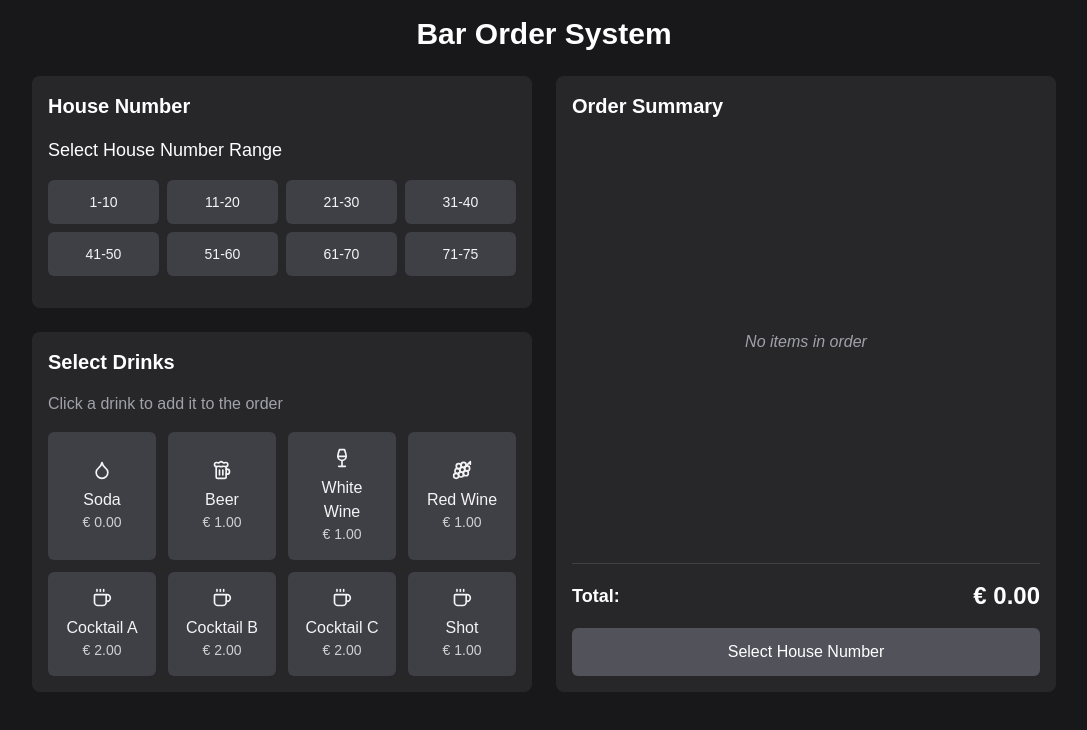
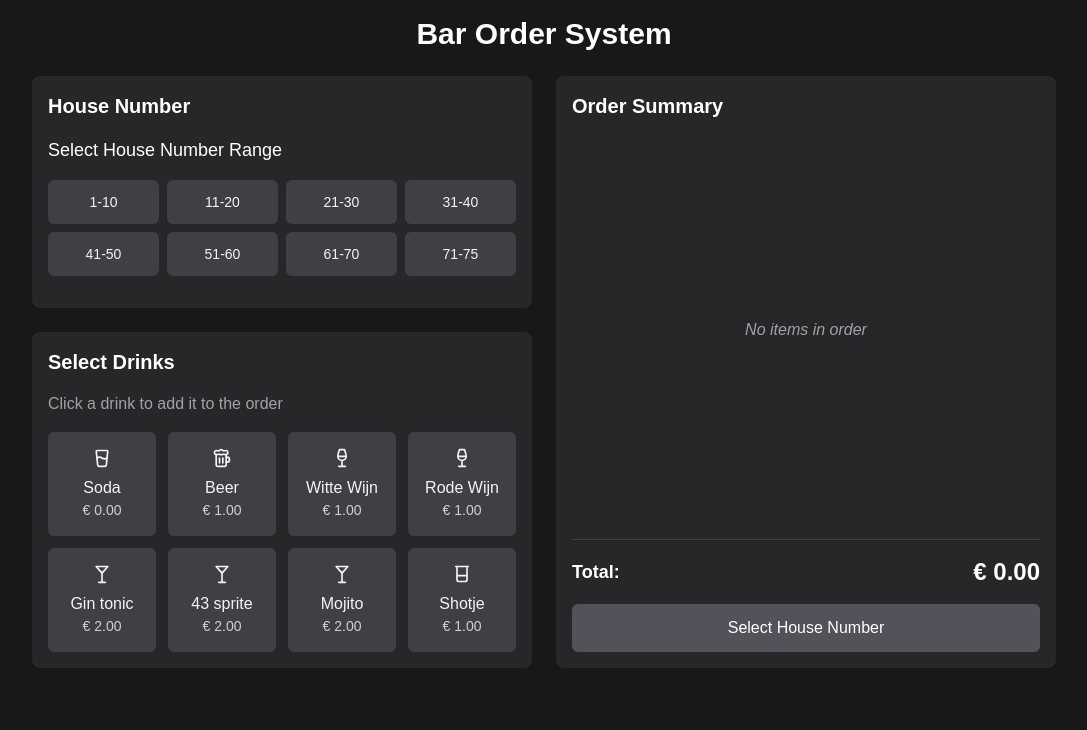
Before and after one commit to gijsvanzon/bar-order-system, a Next.js app: page / in a window 1280 px wide. Shown: the top 730 px of the page, without its empty margins (96-1183 px from the left). Built offline with nearby package versions, Linux system fonts and the light colour scheme.

Commit message:
right icons

```diff
--- a/components/order-system.tsx
+++ b/components/order-system.tsx
@@ -7,9 +7,9 @@ import {
   Beer,
   Coffee,
   Wine,
-  Grape,
-  CoffeeIcon as Cocktail,
-  Droplet,
+  GlassWater,
+  Martini as Cocktail,
+  Beaker as Shot,
 } from "lucide-react";
 import DrinkSelector from "./drink-selector";
 import OrderSummary from "./order-summary";
@@ -39,39 +39,49 @@ export interface OrderItem {
 }
 
 const DRINKS: Drink[] = [
-  { id: "soda", name: "Soda", price: 0, icon: <Droplet className="h-5 w-5" /> },
+  {
+    id: "soda",
+    name: "Soda",
+    price: 0,
+    icon: <GlassWater className="h-5 w-5" />,
+  },
   { id: "beer", name: "Beer", price: 1, icon: <Beer className="h-5 w-5" /> },
   {
     id: "whiteWine",
-    name: "White Wine",
+    name: "Witte Wijn",
     price: 1,
     icon: <Wine className="h-5 w-5" />,
   },
   {
     id: "redWine",
-    name: "Red Wine",
+    name: "Rode Wijn",
     price: 1,
-    icon: <Grape className="h-5 w-5" />,
+    icon: <Wine className="h-5 w-5" />,
   },
   {
     id: "cocktailA",
-    name: "Cocktail A",
+    name: "Gin tonic",
     price: 2,
     icon: <Cocktail className="h-5 w-5" />,
   },
   {
     id: "cocktailB",
-    name: "Cocktail B",
+    name: "43 sprite",
     price: 2,
     icon: <Cocktail className="h-5 w-5" />,
   },
   {
     id: "cocktailC",
-    name: "Cocktail C",
+    name: "Mojito",
     price: 2,
     icon: <Cocktail className="h-5 w-5" />,
   },
-  { id: "shot", name: "Shot", price: 1, icon: <Coffee className="h-5 w-5" /> },
+  {
+    id: "shot",
+    name: "Shotje",
+    price: 1,
+    icon: <Shot className="h-5 w-5" />,
+  },
 ];
 
 export default function OrderSystem() {
```
